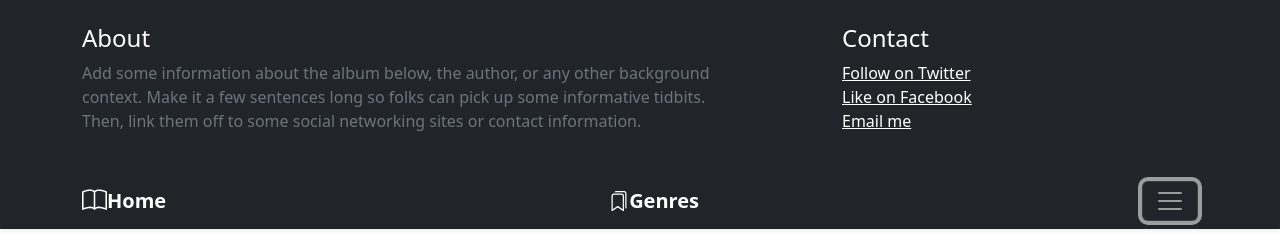
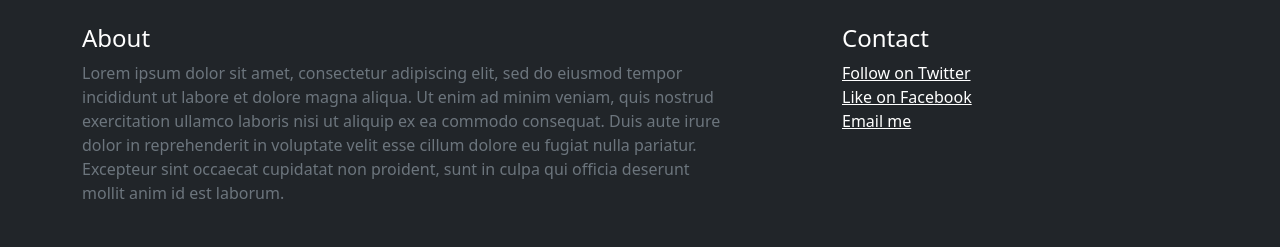
Before and after one commit to LuisJCU99/library-app, an Angular app: page /home in a window 1280 px wide. Both pictures are taken after a click on the button "Toggle navigation". Shown: the top 247 px of the page. Built offline with nearby package versions, Linux system fonts and the light colour scheme.

Commit message:
Perfecting and deleting code

```diff
--- a/src/app/about/about.component.html
+++ b/src/app/about/about.component.html
@@ -1,4 +1,6 @@
 <h4 class="text-white">About</h4>
-<p class="text-muted">Add some information about the album below, the author, or any other background context. Make it a
-    few sentences long so folks can pick up some informative tidbits. Then, link them off to some social networking
-    sites or contact information.</p>
+<p class="text-muted">Lorem ipsum dolor sit amet, consectetur adipiscing elit, sed do eiusmod tempor incididunt ut
+    labore et dolore magna aliqua. Ut enim ad minim veniam, quis nostrud exercitation ullamco laboris nisi ut aliquip ex
+    ea commodo consequat. Duis aute irure dolor in reprehenderit in voluptate velit esse cillum dolore eu fugiat nulla
+    pariatur. Excepteur sint occaecat cupidatat non proident, sunt in culpa qui officia deserunt mollit anim id est
+    laborum.</p>
--- a/src/app/book/book.component.html
+++ b/src/app/book/book.component.html
@@ -7,11 +7,10 @@
             <div class="card shadow-sm">
               <img [src]="book.Image">
               <div class="card-body" style="overflow-y: scroll; height: 200px;">
-                <p class="card-text"><b>{{book.Name}}</b>{{book.Description}}</p>
+                <p class="card-text"><b>{{book.Name}}: </b>{{book.Description}}</p>
                 <div class="d-flex justify-content-between align-items-center">
                   <div class="btn-group">
                     <button type="button" class="btn btn-sm btn-outline-secondary">View</button>
-                    <button type="button" class="btn btn-sm btn-outline-secondary">Edit</button>
                   </div>
                 </div>
               </div>
--- a/src/app/genres/genres.component.html
+++ b/src/app/genres/genres.component.html
@@ -32,8 +32,3 @@
     </div>
   </div>
 </div>
-
-
-<!--
-  <app-book></app-bok>
--->
--- a/src/app/genres/genres.component.ts
+++ b/src/app/genres/genres.component.ts
@@ -1,11 +1,8 @@
-// TODO: Feature Componetized like CrisisCenter
 import { Observable } from 'rxjs';
 import { switchMap } from 'rxjs/operators';
 import { Component, OnInit } from '@angular/core';
 import { ActivatedRoute } from '@angular/router';
 import { GenreService } from './genres.service';
-//import { DataServices } from 'src/app/data.services';
-import { GENRES } from './mock-genres';
 import { Genre } from './genre';
 import { BookService } from "../book/book.service";
 
@@ -23,10 +20,8 @@
     private _bookService: BookService,
     private service: GenreService,
     private route: ActivatedRoute,
-    //private dataService: DataServices
   ) { this.books = this._bookService.getBooks(); } books: any[];
 
-  //aquí carga lo de la pag principal creo
   ngOnInit() {
     this.genres$ = this.route.paramMap.pipe(
       switchMap(params => {
--- a/src/app/genres/genres.service.ts
+++ b/src/app/genres/genres.service.ts
@@ -15,7 +15,6 @@
   constructor(private messageService: MessageService) { }
 
   getGenres(): Observable<Genre[]> {
-    // TODO: send the message _after_ fetching the heroes
     this.messageService.add('HeroService: fetched heroes');
     return of(GENRES);
   }
--- a/src/app/genres/mock-genres.ts
+++ b/src/app/genres/mock-genres.ts
@@ -5,8 +5,10 @@
   { id: 2, name: 'Aventuras' },
   { id: 3, name: 'Ciencias' },
   { id: 4, name: 'Cómics' },
-  { id: 5, name: 'Misterio' },
-  { id: 6, name: 'Romance' },
-  { id: 7, name: 'Acción' },
-  { id: 8, name: 'Poesía' },
+  /*
+    { id: 5, name: 'Misterio' },
+    { id: 6, name: 'Romance' },
+    { id: 7, name: 'Acción' },
+    { id: 8, name: 'Poesía' },
+  */
 ];
```
Also changed, not shown: src/app/book/book.component.ts (+1 -7 lines), 2 other files (tests, documents, lock files or other folders).
